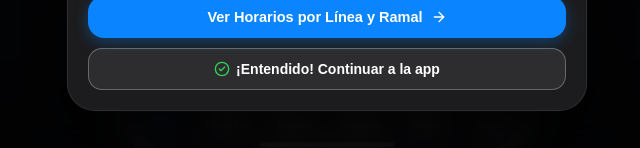
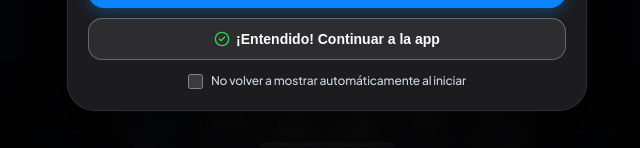
Before and after one commit to Az3r0th6/rielar-app, a React (Vite) app: page / in a window 1280 px wide. Shown: the part 649-797 px from the top of the page, without its empty margins (313-953 px from the left). Built offline with nearby package versions, Linux system fonts and the light colour scheme; no server answers.

Commit message:
feat(pwa): mostrar pop-up de novedades automaticamente al entrar a la app

```diff
--- a/src/App.jsx
+++ b/src/App.jsx
@@ -160,21 +160,29 @@ export default function App() {
   }, [theme]);
 
   // App Version & Update Announcement Modal for Installed PWA / Mobile users
-  const [showChangelogModal, setShowChangelogModal] = useState(false);
+  // Appears AUTOMATICALLY when entering the app!
+  const [showChangelogModal, setShowChangelogModal] = useState(() => {
+    try {
+      const neverShow = localStorage.getItem('rielar_changelog_v20_never_show');
+      if (neverShow === 'true') return false;
+
+      const dismissedSession = sessionStorage.getItem('rielar_changelog_dismissed_session');
+      if (dismissedSession === 'true') return false;
+
+      return true; // Pops up automatically on app launch / entry!
+    } catch {
+      return true;
+    }
+  });
 
   useEffect(() => {
-    const CURRENT_VERSION = '2.0.0';
     try {
-      const seenChangelog = localStorage.getItem('rielar_changelog_v20_viewed');
-      // If user hasn't seen the v2.0 changelog yet, show pop-up modal!
-      if (seenChangelog !== 'true') {
-        setShowChangelogModal(true);
-        sendAppNotification(
-          '🎉 ¡RielAR se actualizó a la versión 2.0!',
-          'Horarios por línea y ramal, grilla completa de trenes, modo claro y alertas optimizadas.',
-          { type: 'updated' }
-        );
-      }
+      // Send system push notification if permitted
+      sendAppNotification(
+        '🎉 ¡RielAR se actualizó a la versión 2.0!',
+        'Horarios por línea y ramal, grilla completa de trenes, modo claro y alertas optimizadas.',
+        { type: 'updated' }
+      );
     } catch {}
 
     const handleAppUpdated = () => {
--- a/src/components/ChangelogModal.jsx
+++ b/src/components/ChangelogModal.jsx
@@ -1,4 +1,4 @@
-import React from 'react';
+import React, { useState } from 'react';
 import {
   X,
   Sparkles,
@@ -16,10 +16,15 @@ import { triggerHaptic, playChimeSound } from '../utils/notifications';
 export default function ChangelogModal({ isOpen, onClose, onNavigateToPlanner }) {
   if (!isOpen) return null;
 
+  const [dontShowAgain, setDontShowAgain] = useState(false);
+
   const handleDismiss = () => {
     triggerHaptic('light');
     try {
-      localStorage.setItem('rielar_changelog_v20_viewed', 'true');
+      sessionStorage.setItem('rielar_changelog_dismissed_session', 'true');
+      if (dontShowAgain) {
+        localStorage.setItem('rielar_changelog_v20_never_show', 'true');
+      }
     } catch {}
     onClose();
   };
@@ -28,7 +33,10 @@ export default function ChangelogModal({ isOpen, onClose, onNavigateToPlanner })
     triggerHaptic('medium');
     playChimeSound('arrival');
     try {
-      localStorage.setItem('rielar_changelog_v20_viewed', 'true');
+      sessionStorage.setItem('rielar_changelog_dismissed_session', 'true');
+      if (dontShowAgain) {
+        localStorage.setItem('rielar_changelog_v20_never_show', 'true');
+      }
     } catch {}
     onClose();
     if (onNavigateToPlanner) {
@@ -335,6 +343,35 @@ export default function ChangelogModal({ isOpen, onClose, onNavigateToPlanner })
             <CheckCircle2 size={16} color="#30d158" />
             <span>¡Entendido! Continuar a la app</span>
           </button>
+
+          {/* Don't show again checkbox */}
+          <label
+            style={{
+              display: 'flex',
+              alignItems: 'center',
+              justifyContent: 'center',
+              gap: '8px',
+              cursor: 'pointer',
+              userSelect: 'none',
+              fontSize: '12px',
+              color: '#cbd5e1',
+              fontWeight: 500,
+              paddingTop: '2px',
+            }}
+          >
+            <input
+              type="checkbox"
+              checked={dontShowAgain}
+              onChange={(e) => setDontShowAgain(e.target.checked)}
+              style={{
+                width: '15px',
+                height: '15px',
+                accentColor: '#30d158',
+                cursor: 'pointer',
+              }}
+            />
+            <span>No volver a mostrar automáticamente al iniciar</span>
+          </label>
         </div>
       </div>
     </div>
```
